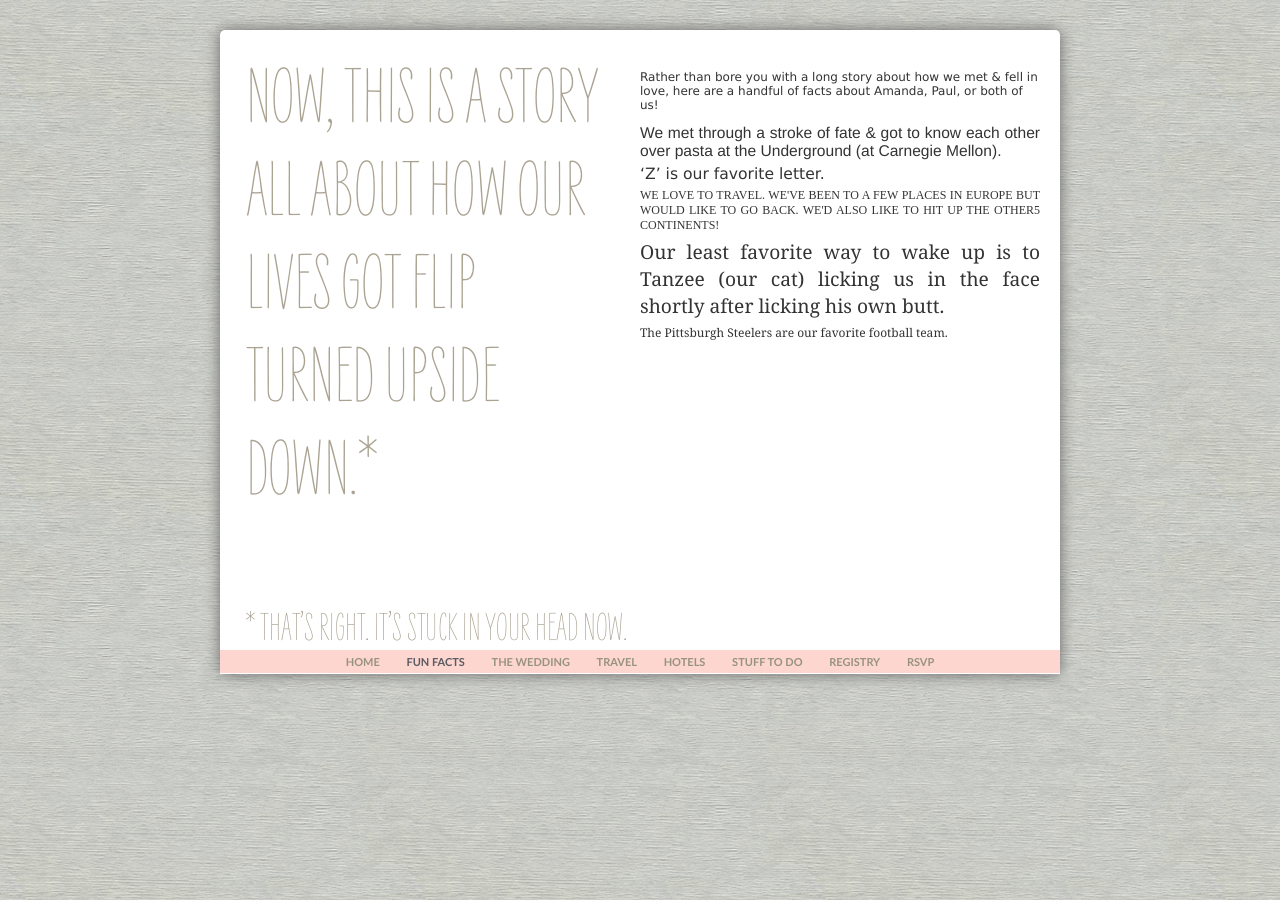
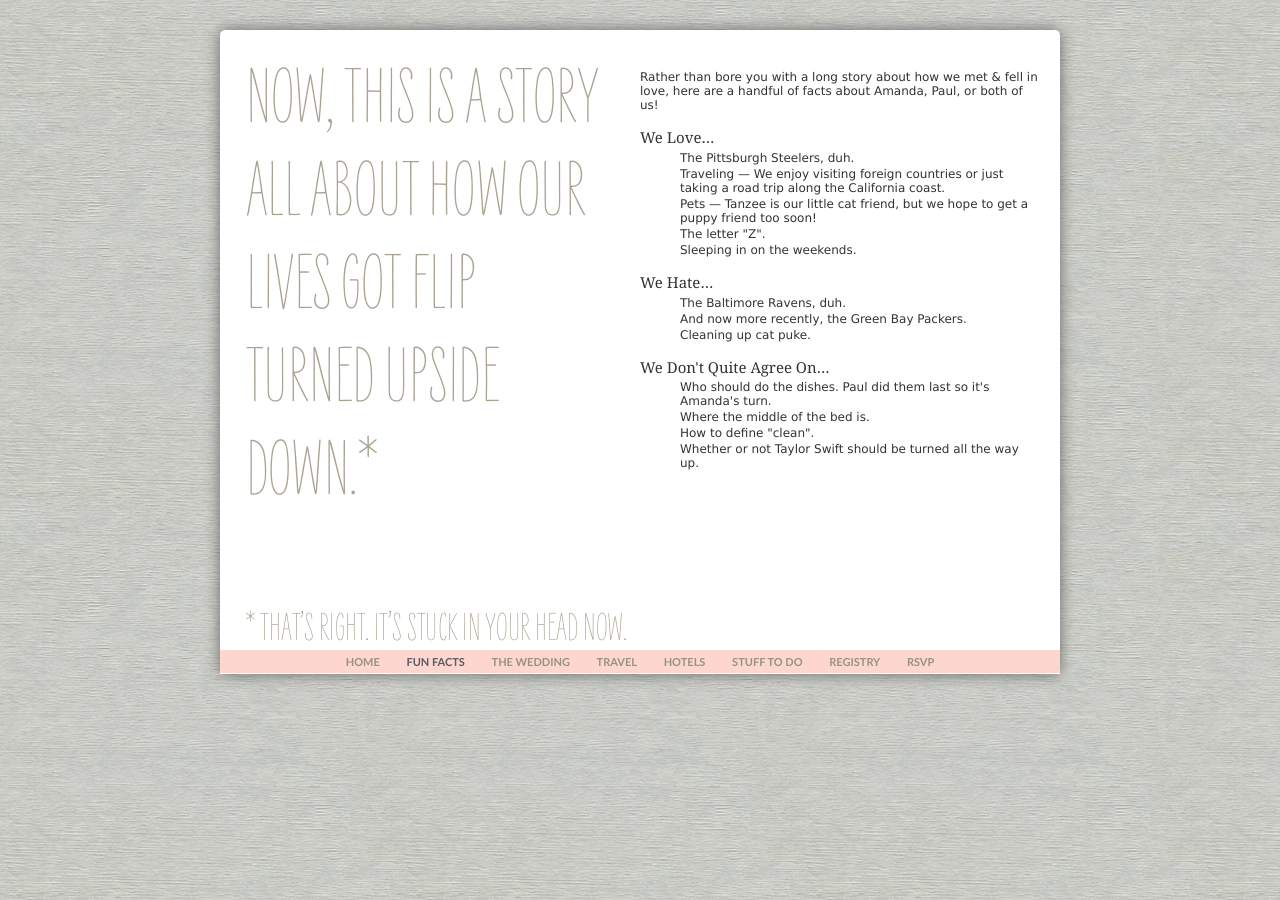
Before and after one commit to zpao/zarzpao.com, a Jekyll site: the page built from funfacts.html, in a window 1280 px wide. Built offline with Jekyll 4.4.1, drawn with Linux system fonts in a browser that asks for light colours.

Commit message:
new fun facts! and clean out that old experimental crap

```diff
--- a/css/zarzpao.css
+++ b/css/zarzpao.css
@@ -193,31 +193,3 @@ h2 {
 }
 */
 /*** PAGE SPECIFIC ***/
-
-/* Fun Facts */
-.fact-1, .fact-2, .fact-3, .fact-4, .fact-5 {
-  /*margin-right: 2em;*/
-  display: block;
-  margin-bottom: 5px;
-  text-align: justify;
-}
-.fact-1 {
-  font-size: 1.3em;
-}
-.fact-2 {
-  font-size: 1em;
-  text-transform: uppercase;
-  font-family: Futura;
-}
-.fact-3 {
-  font-size: 1.6em;
-  font-family: Georgia;
-}
-.fact-4 {
-  font-size: 1.3em;
-  font-family: Helvetica, Arial, sans-serif;
-}
-.fact-5 {
-  font-size: 1em;
-  font-family: Georgia;
-}
--- a/funfacts.html
+++ b/funfacts.html
@@ -13,12 +13,28 @@ title: Fun Facts
       Rather than bore you with a long story about how we met &amp; fell in love, here are a handful of facts about Amanda, Paul, or both of us!
     </p>
 
-    <p>
-      <span class="fact-4">We met through a stroke of fate &amp; got to know each other over pasta at the Underground (at Carnegie Mellon).</span>
-      <span class="fact-1">&lsquo;Z&rsquo; is our favorite letter.</span>
-      <span class="fact-2">We love to travel. We've been to a few places in Europe but would like to go back. We'd also like to hit up the other5 continents!</span>
-      <span class="fact-3">Our least favorite way to wake up is to Tanzee (our cat) licking us in the face shortly after licking his own butt.</span>
-      <span class="fact-5">The Pittsburgh Steelers are our favorite football team.</span>
-    </p>
+    <h3>We Love&hellip;</h3>
+    <ul>
+      <li>The Pittsburgh Steelers, duh.</li>
+      <li>Traveling &mdash; We enjoy visiting foreign countries or just taking a road trip along the California coast.</li>
+      <li>Pets &mdash; Tanzee is our little cat friend, but we hope to get a puppy friend too soon!</li>
+      <li>The letter "Z".</li>
+      <li>Sleeping in on the weekends.</li>
+    </ul>
+
+    <h3>We Hate&hellip;</h3>
+    <ul>
+      <li>The Baltimore Ravens, duh.</li>
+      <li>And now more recently, the Green Bay Packers.</li>
+      <li>Cleaning up cat puke.</li>
+    </ul>
+
+    <h3>We Don't Quite Agree On&hellip;</h3>
+    <ul>
+      <li>Who should do the dishes. Paul did them last so it's Amanda's turn.</li>
+      <li>Where the middle of the bed is.</li>
+      <li>How to define "clean".</li>
+      <li>Whether or not Taylor Swift should be turned all the way up.</li>
+    </ul>
   </div>
 </article>
```
